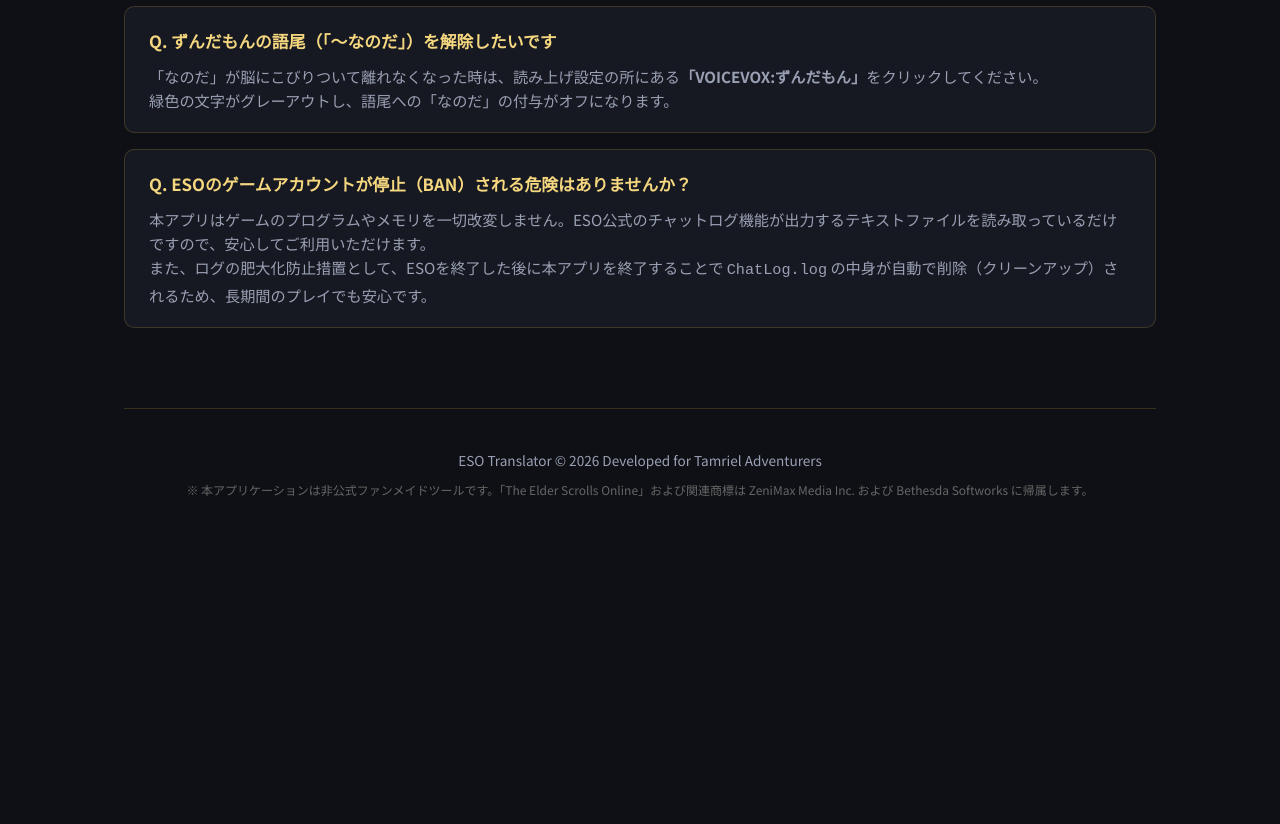
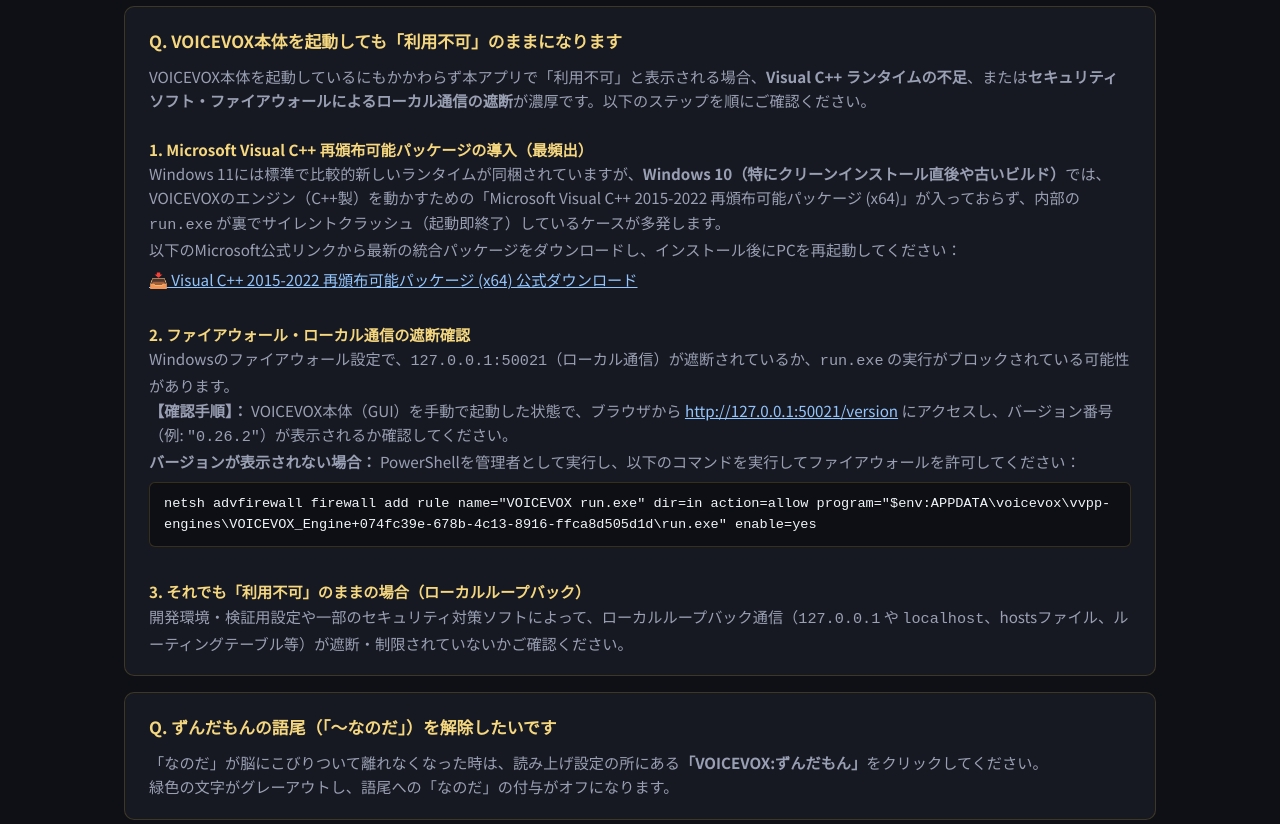
Before and after one commit to sumaki-full-of-bugs/eso-translator, a plain HTML site: page index.html in a window 1280 px wide. Shown: the part 6680-7504 px from the top of the page. Before the commit the page ends 7229 px from the top, so only its background shows below. Drawn offline with Linux system fonts and the light colour scheme.

Commit message:
Add files via upload

```diff
--- a/index.html
+++ b/index.html
@@ -895,6 +895,31 @@
         </div>
 
         <div class="faq-item">
+          <div class="faq-q">Q. VOICEVOX本体を起動しても「利用不可」のままになります</div>
+          <div class="faq-a">
+            VOICEVOX本体を起動しているにもかかわらず本アプリで「利用不可」と表示される場合、<strong>Visual C++ ランタイムの不足</strong>、または<strong>セキュリティソフト・ファイアウォールによるローカル通信の遮断</strong>が濃厚です。以下のステップを順にご確認ください。<br><br>
+
+            <strong style="color: var(--gold-light);">1. Microsoft Visual C++ 再頒布可能パッケージの導入（最頻出）</strong><br>
+            Windows 11には標準で比較的新しいランタイムが同梱されていますが、<strong>Windows 10（特にクリーンインストール直後や古いビルド）</strong>では、VOICEVOXのエンジン（C++製）を動かすための「Microsoft Visual C++ 2015-2022 再頒布可能パッケージ (x64)」が入っておらず、内部の <code>run.exe</code> が裏でサイレントクラッシュ（起動即終了）しているケースが多発します。<br>
+            以下のMicrosoft公式リンクから最新の統合パッケージをダウンロードし、インストール後にPCを再起動してください：<br>
+            <a href="https://aka.ms/vs/17/release/vc_redist.x64.exe" target="_blank" style="display: inline-block; margin: 6px 0; color: #93c5fd; text-decoration: underline;">
+              📥 Visual C++ 2015-2022 再頒布可能パッケージ (x64) 公式ダウンロード
+            </a><br><br>
+
+            <strong style="color: var(--gold-light);">2. ファイアウォール・ローカル通信の遮断確認</strong><br>
+            Windowsのファイアウォール設定で、<code>127.0.0.1:50021</code>（ローカル通信）が遮断されているか、<code>run.exe</code> の実行がブロックされている可能性があります。<br>
+            <strong>【確認手順】：</strong> VOICEVOX本体（GUI）を手動で起動した状態で、ブラウザから <a href="http://127.0.0.1:50021/version" target="_blank" style="color: #93c5fd;">http://127.0.0.1:50021/version</a> にアクセスし、バージョン番号（例: <code>"0.26.2"</code>）が表示されるか確認してください。<br>
+            <strong>バージョンが表示されない場合：</strong> PowerShellを管理者として実行し、以下のコマンドを実行してファイアウォールを許可してください：<br>
+            <div style="background: rgba(0, 0, 0, 0.4); border: 1px solid rgba(212, 175, 55, 0.2); border-radius: 6px; padding: 10px 14px; margin: 8px 0; overflow-x: auto; font-family: monospace; font-size: 0.85rem; color: #f1f5f9;">
+              netsh advfirewall firewall add rule name="VOICEVOX run.exe" dir=in action=allow program="$env:APPDATA\voicevox\vvpp-engines\VOICEVOX_Engine+074fc39e-678b-4c13-8916-ffca8d505d1d\run.exe" enable=yes
+            </div><br>
+
+            <strong style="color: var(--gold-light);">3. それでも「利用不可」のままの場合（ローカルループバック）</strong><br>
+            開発環境・検証用設定や一部のセキュリティ対策ソフトによって、ローカルループバック通信（<code>127.0.0.1</code> や <code>localhost</code>、hostsファイル、ルーティングテーブル等）が遮断・制限されていないかご確認ください。
+          </div>
+        </div>
+
+        <div class="faq-item">
           <div class="faq-q">Q. ずんだもんの語尾（「〜なのだ」）を解除したいです</div>
           <div class="faq-a">
             「なのだ」が脳にこびりついて離れなくなった時は、読み上げ設定の所にある<strong>「VOICEVOX:ずんだもん」</strong>をクリックしてください。<br>
```
